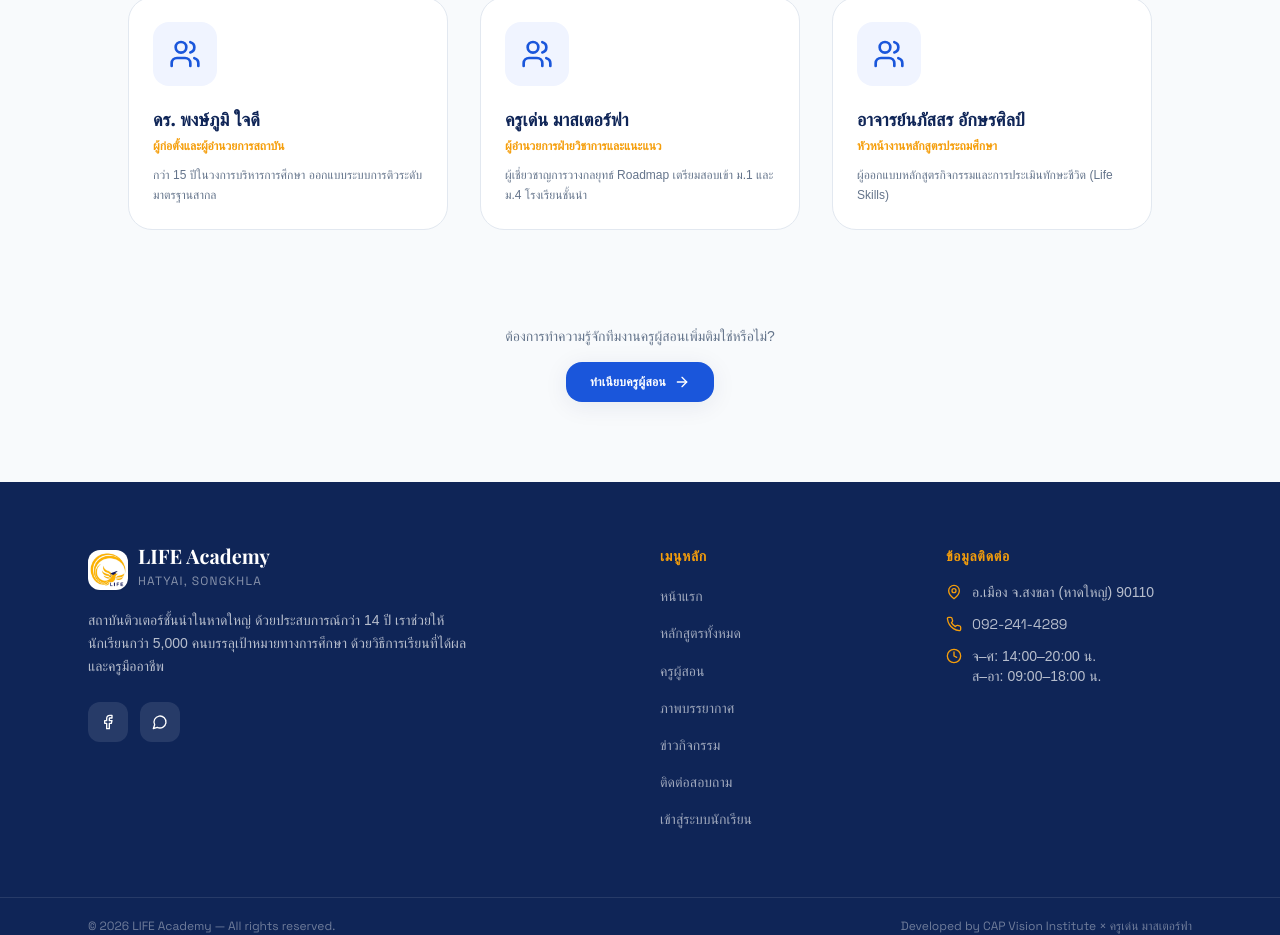
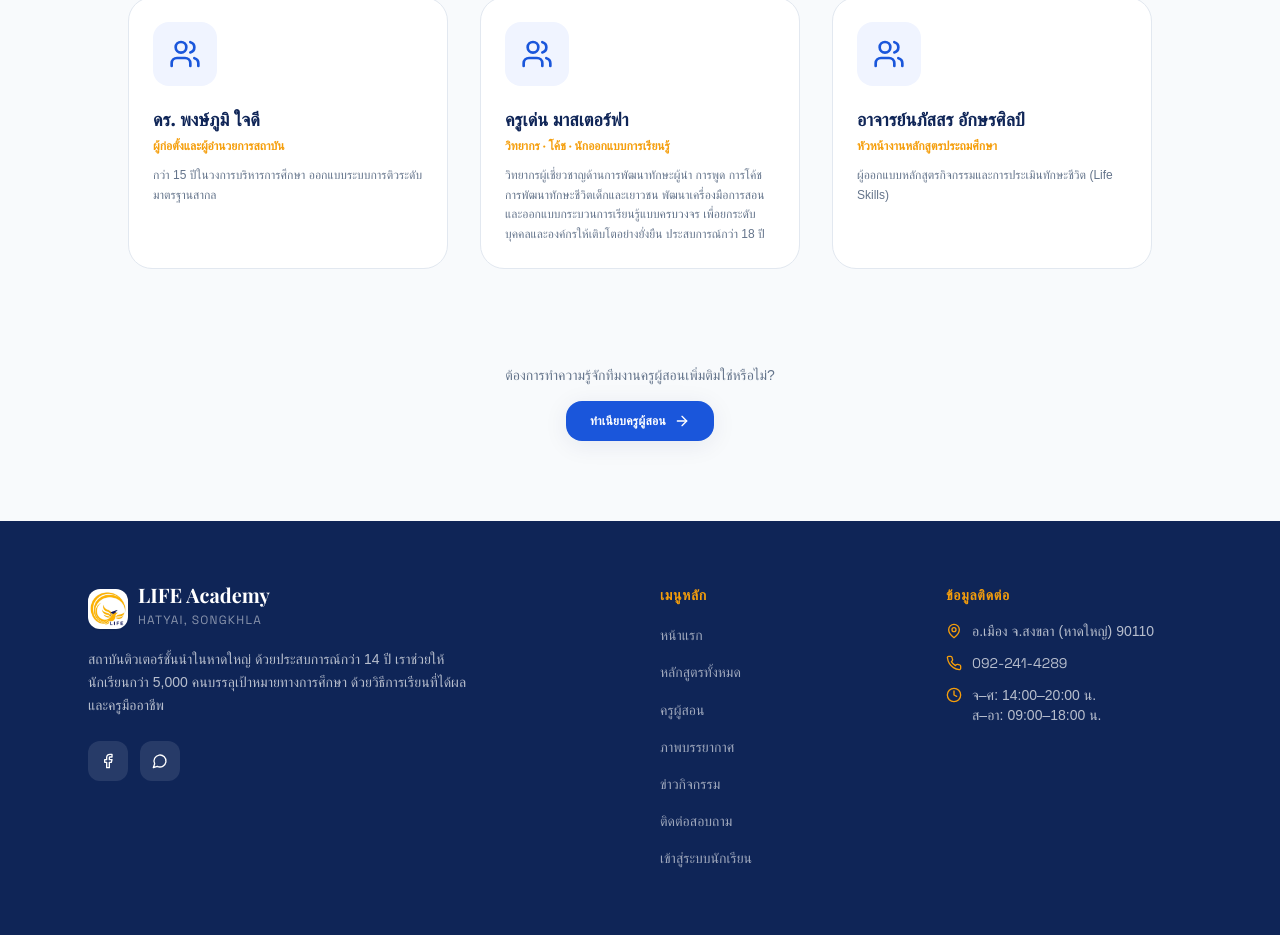
Before and after one commit to lifeacademy-cc/lifeacademy.cc, a Next.js app: page /about in a window 1280 px wide. Shown: the part 3740-4675 px from the top of the page. Built offline with nearby package versions, Linux system fonts and the light colour scheme; a web font is replaced by a local one.

Commit message:
feat: update Kru Den role and description in about page

```diff
--- a/src/app/(public)/about/page.tsx
+++ b/src/app/(public)/about/page.tsx
@@ -208,7 +208,7 @@ export default function AboutPage() {
           <div className="grid sm:grid-cols-2 lg:grid-cols-3 gap-8 justify-center">
             {[
               { name: 'ดร. พงษ์ภูมิ ใจดี', role: 'ผู้ก่อตั้งและผู้อำนวยการสถาบัน', desc: 'กว่า 15 ปีในวงการบริหารการศึกษา ออกแบบระบบการติวระดับมาตรฐานสากล' },
-              { name: 'ครูเด่น มาสเตอร์ฟา', role: 'ผู้อำนวยการฝ่ายวิชาการและแนะแนว', desc: 'ผู้เชี่ยวชาญการวางกลยุทธ์ Roadmap เตรียมสอบเข้า ม.1 และ ม.4 โรงเรียนชั้นนำ' },
+              { name: 'ครูเด่น มาสเตอร์ฟา', role: 'วิทยากร · โค้ช · นักออกแบบการเรียนรู้', desc: 'วิทยากรผู้เชี่ยวชาญด้านการพัฒนาทักษะผู้นำ การพูด การโค้ช การพัฒนาทักษะชีวิตเด็กและเยาวชน พัฒนาเครื่องมือการสอน และออกแบบกระบวนการเรียนรู้แบบครบวงจร เพื่อยกระดับบุคคลและองค์กรให้เติบโตอย่างยั่งยืน ประสบการณ์กว่า 18 ปี' },
               { name: 'อาจารย์นภัสสร อักษรศิลป์', role: 'หัวหน้างานหลักสูตรประถมศึกษา', desc: 'ผู้ออกแบบหลักสูตรกิจกรรมและการประเมินทักษะชีวิต (Life Skills)' },
             ].map(member => (
               <div key={member.name} className="bg-white rounded-3xl border border-[#e2e8f0] p-6 hover:shadow-xl hover:-translate-y-1 transition-all duration-300 flex flex-col justify-between">
```
